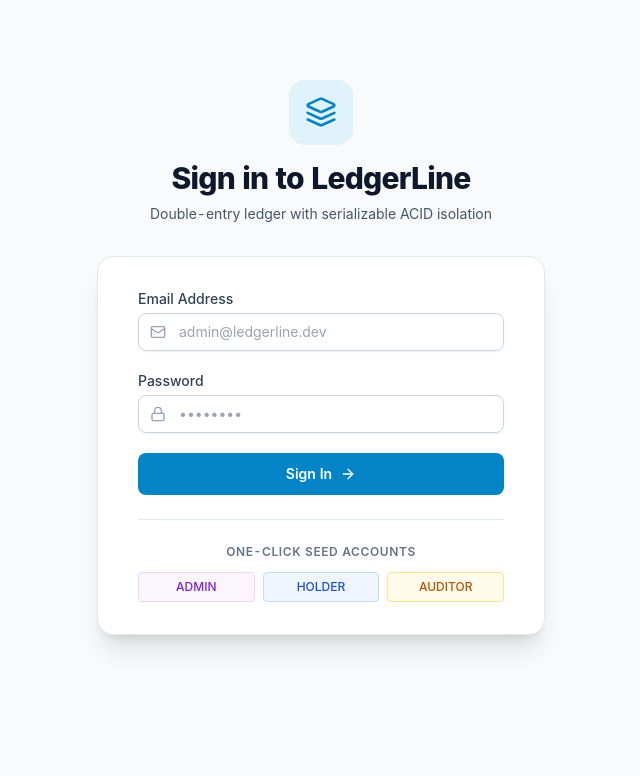
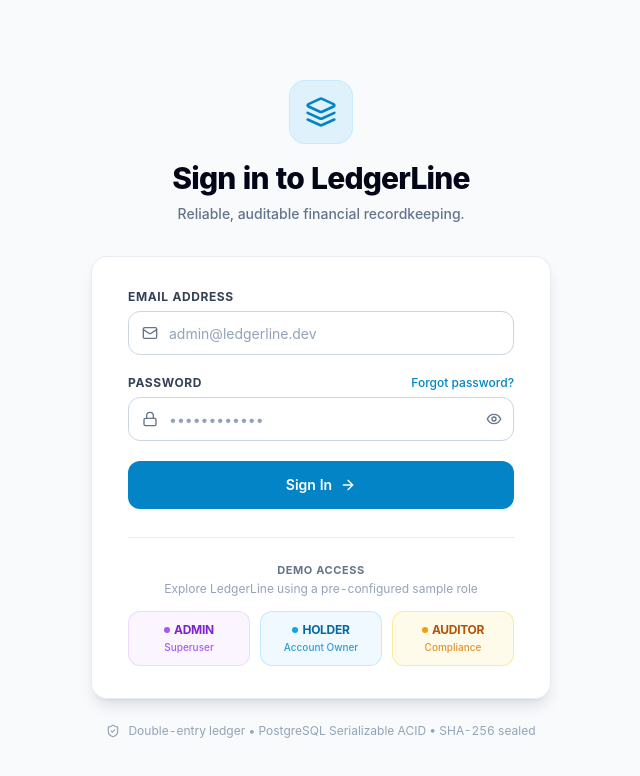
Before and after one commit to premnaren/LedgerLine, a Next.js app in the folder apps/web/: page /login in a window 1280 px wide. Shown: the top 776 px of the page, without its empty margins (319-959 px from the left). Built offline with nearby package versions, Linux system fonts and the light colour scheme.

Commit message:
feat(ui): refine screen 01 login ergonomics, password visibility toggle, forgot password flow, and demo role badges

```diff
--- a/apps/web/app/(auth)/login/page.tsx
+++ b/apps/web/app/(auth)/login/page.tsx
@@ -3,12 +3,26 @@
 import React, { useState } from 'react';
 import { useRouter } from 'next/navigation';
 import { setAccessToken, setUser } from '@/lib/auth';
-import { Layers, Lock, Mail, AlertCircle, ArrowRight } from 'lucide-react';
+import {
+  Layers,
+  Lock,
+  Mail,
+  AlertCircle,
+  ArrowRight,
+  Eye,
+  EyeOff,
+  Loader2,
+  ShieldCheck,
+  Info,
+  X,
+} from 'lucide-react';
 
 export default function LoginPage() {
   const router = useRouter();
   const [email, setEmail] = useState('');
   const [password, setPassword] = useState('');
+  const [showPassword, setShowPassword] = useState(false);
+  const [showForgotNotice, setShowForgotNotice] = useState(false);
   const [error, setError] = useState<string | null>(null);
   const [loading, setLoading] = useState(false);
 
@@ -27,7 +41,7 @@ export default function LoginPage() {
 
       const data = await res.json();
       if (!res.ok) {
-        throw new Error(data.error || 'Failed to login');
+        throw new Error(data.error || 'Invalid email or password');
       }
 
       // Store in memory (NEVER in localStorage)
@@ -45,108 +59,220 @@ export default function LoginPage() {
   const handleQuickLogin = (quickEmail: string, quickPass: string) => {
     setEmail(quickEmail);
     setPassword(quickPass);
+    setError(null);
   };
 
   return (
-    <div className="min-h-[80vh] flex flex-col justify-center items-center py-12 px-4 sm:px-6 lg:px-8">
+    <div className="min-h-[85vh] flex flex-col justify-center items-center py-12 px-4 sm:px-6 lg:px-8">
+      {/* Brand Header */}
       <div className="sm:mx-auto sm:w-full sm:max-w-md text-center">
-        <div className="inline-flex items-center justify-center h-16 w-16 rounded-2xl bg-sky-500/10 text-sky-600 mb-4 shadow-sm">
+        <div className="inline-flex items-center justify-center h-16 w-16 rounded-2xl bg-sky-500/10 text-sky-600 mb-4 shadow-xs border border-sky-200/60">
           <Layers className="h-8 w-8" />
         </div>
-        <h2 className="text-3xl font-extrabold text-slate-900 tracking-tight">
+        <h1 className="text-3xl font-extrabold text-slate-950 tracking-tight-display">
           Sign in to LedgerLine
-        </h2>
-        <p className="mt-2 text-sm text-slate-600">
-          Double-entry ledger with serializable ACID isolation
+        </h1>
+        <p className="mt-2 text-sm text-slate-500 font-medium">
+          Reliable, auditable financial recordkeeping.
         </p>
       </div>
 
-      <div className="mt-8 sm:mx-auto sm:w-full sm:max-w-md">
-        <div className="bg-white py-8 px-6 shadow-xl rounded-2xl sm:px-10 border border-slate-200">
+      {/* Main Authentication Card */}
+      <div className="mt-8 sm:mx-auto sm:w-full sm:max-w-[460px]">
+        <div className="bg-white/90 backdrop-blur-md py-8 px-6 sm:px-9 shadow-lg rounded-2xl border border-slate-200/80">
+          {/* Error Banner */}
           {error && (
-            <div className="mb-4 p-3 bg-red-50 border border-red-200 rounded-lg flex items-center space-x-2 text-sm text-red-700">
-              <AlertCircle className="h-4 w-4 shrink-0" />
-              <span>{error}</span>
+            <div
+              role="alert"
+              className="mb-5 p-3.5 bg-red-50/90 border border-red-200 rounded-xl flex items-start space-x-3 text-sm text-red-700 animate-in fade-in-50 duration-200"
+            >
+              <AlertCircle className="h-5 w-5 shrink-0 text-red-600 mt-0.5" />
+              <div className="flex-1">
+                <p className="font-semibold text-red-900">Authentication Failed</p>
+                <p className="text-red-700 mt-0.5 text-xs">{error}</p>
+              </div>
             </div>
           )}
 
-          <form className="space-y-5" onSubmit={handleSubmit}>
+          {/* Forgot Password Information Banner */}
+          {showForgotNotice && (
+            <div className="mb-5 p-3.5 bg-sky-50 border border-sky-200 rounded-xl text-xs text-sky-900 flex items-start space-x-2.5 animate-in fade-in-50 duration-200">
+              <Info className="h-4 w-4 shrink-0 text-sky-600 mt-0.5" />
+              <div className="flex-1">
+                <p className="font-semibold text-sky-950">Password Recovery</p>
+                <p className="text-sky-800 mt-0.5">
+                  In LedgerLine&apos;s multi-tenant core engine, credentials are managed by your administrator. Contact security operations or select a demo role below to explore.
+                </p>
+              </div>
+              <button
+                type="button"
+                onClick={() => setShowForgotNotice(false)}
+                className="text-sky-600 hover:text-sky-900 p-0.5 rounded transition"
+                aria-label="Dismiss notice"
+              >
+                <X className="h-3.5 w-3.5" />
+              </button>
+            </div>
+          )}
+
+          <form className="space-y-5" onSubmit={handleSubmit} noValidate>
+            {/* Email Field */}
             <div>
-              <label className="block text-sm font-medium text-slate-700">
+              <label
+                htmlFor="email"
+                className="block text-xs font-bold uppercase tracking-wider text-slate-700 mb-1.5"
+              >
                 Email Address
               </label>
-              <div className="mt-1 relative rounded-md shadow-sm">
-                <div className="absolute inset-y-0 left-0 pl-3 flex items-center pointer-events-none text-slate-400">
+              <div className="relative rounded-xl shadow-2xs">
+                <div className="absolute inset-y-0 left-0 pl-3.5 flex items-center pointer-events-none text-slate-500">
                   <Mail className="h-4 w-4" />
                 </div>
                 <input
+                  id="email"
+                  name="email"
                   type="email"
                   required
+                  autoComplete="email"
                   value={email}
                   onChange={(e) => setEmail(e.target.value)}
-                  className="block w-full pl-10 pr-3 py-2 border border-slate-300 rounded-lg focus:outline-none focus:ring-2 focus:ring-sky-500 focus:border-sky-500 text-sm"
+                  className="h-11 w-full pl-10 pr-3.5 rounded-xl border border-slate-300 bg-white text-sm text-slate-900 placeholder:text-slate-400 focus-visible:outline-none focus-visible:ring-2 focus-visible:ring-sky-500 focus-visible:border-sky-500 transition"
                   placeholder="admin@ledgerline.dev"
                 />
               </div>
             </div>
 
+            {/* Password Field */}
             <div>
-              <label className="block text-sm font-medium text-slate-700">
-                Password
-              </label>
-              <div className="mt-1 relative rounded-md shadow-sm">
-                <div className="absolute inset-y-0 left-0 pl-3 flex items-center pointer-events-none text-slate-400">
+              <div className="flex items-center justify-between mb-1.5">
+                <label
+                  htmlFor="password"
+                  className="block text-xs font-bold uppercase tracking-wider text-slate-700"
+                >
+                  Password
+                </label>
+                <button
+                  type="button"
+                  onClick={() => setShowForgotNotice(true)}
+                  className="text-xs font-medium text-sky-600 hover:text-sky-700 focus-visible:outline-none focus-visible:underline transition pressable"
+                >
+                  Forgot password?
+                </button>
+              </div>
+              <div className="relative rounded-xl shadow-2xs">
+                <div className="absolute inset-y-0 left-0 pl-3.5 flex items-center pointer-events-none text-slate-500">
                   <Lock className="h-4 w-4" />
                 </div>
                 <input
-                  type="password"
+                  id="password"
+                  name="password"
+                  type={showPassword ? 'text' : 'password'}
                   required
+                  autoComplete="current-password"
                   value={password}
                   onChange={(e) => setPassword(e.target.value)}
-                  className="block w-full pl-10 pr-3 py-2 border border-slate-300 rounded-lg focus:outline-none focus:ring-2 focus:ring-sky-500 focus:border-sky-500 text-sm"
-                  placeholder="••••••••"
+                  className="h-11 w-full pl-10 pr-10 rounded-xl border border-slate-300 bg-white text-sm text-slate-900 placeholder:text-slate-400 focus-visible:outline-none focus-visible:ring-2 focus-visible:ring-sky-500 focus-visible:border-sky-500 transition"
+                  placeholder="••••••••••••"
                 />
+                <button
+                  type="button"
+                  onClick={() => setShowPassword(!showPassword)}
+                  aria-label={showPassword ? 'Hide password' : 'Show password'}
+                  className="absolute inset-y-0 right-0 pr-3 flex items-center text-slate-400 hover:text-slate-600 focus-visible:outline-none focus-visible:text-slate-700 transition"
+                >
+                  {showPassword ? (
+                    <EyeOff className="h-4 w-4 text-slate-500" />
+                  ) : (
+                    <Eye className="h-4 w-4 text-slate-500" />
+                  )}
+                </button>
               </div>
             </div>
 
+            {/* Primary Submit Button */}
             <button
               type="submit"
               disabled={loading}
-              className="w-full flex justify-center items-center py-2.5 px-4 border border-transparent rounded-lg shadow-sm text-sm font-semibold text-white bg-sky-600 hover:bg-sky-700 focus:outline-none focus:ring-2 focus:ring-offset-2 focus:ring-sky-500 disabled:opacity-50 transition"
+              className="h-12 w-full flex justify-center items-center py-2.5 px-4 rounded-xl shadow-xs text-sm font-semibold text-white bg-sky-600 hover:bg-sky-700 focus-visible:outline-none focus-visible:ring-2 focus-visible:ring-offset-2 focus-visible:ring-sky-500 disabled:opacity-60 disabled:cursor-not-allowed transition pressable"
             >
-              {loading ? 'Authenticating...' : 'Sign In'}
-              {!loading && <ArrowRight className="ml-2 h-4 w-4" />}
+              {loading ? (
+                <>
+                  <Loader2 className="mr-2 h-4 w-4 animate-spin text-white" />
+                  <span>Authenticating...</span>
+                </>
+              ) : (
+                <>
+                  <span>Sign In</span>
+                  <ArrowRight className="ml-2 h-4 w-4" />
+                </>
+              )}
             </button>
           </form>
 
-          <div className="mt-6 pt-6 border-t border-slate-200">
-            <p className="text-xs font-semibold text-slate-500 uppercase tracking-wider text-center mb-3">
-              One-Click Seed Accounts
-            </p>
-            <div className="grid grid-cols-3 gap-2">
+          {/* Demo Access Section */}
+          <div className="mt-7 pt-6 border-t border-slate-200/80">
+            <div className="text-center mb-3.5">
+              <span className="text-[11px] font-bold text-slate-500 uppercase tracking-wider block">
+                Demo Access
+              </span>
+              <p className="text-xs text-slate-400 mt-0.5">
+                Explore LedgerLine using a pre-configured sample role
+              </p>
+            </div>
+
+            <div className="grid grid-cols-3 gap-2.5">
               <button
                 type="button"
                 onClick={() => handleQuickLogin('admin@ledgerline.dev', 'Admin1234!')}
-                className="py-1.5 px-2 bg-purple-50 hover:bg-purple-100 text-purple-700 border border-purple-200 rounded text-xs font-medium transition"
+                className="py-2.5 px-2 bg-purple-50 hover:bg-purple-100/80 text-purple-700 border border-purple-200/80 rounded-xl text-center transition pressable focus-visible:outline-none focus-visible:ring-2 focus-visible:ring-purple-500"
+                aria-label="Sign in as Admin demo account"
               >
-                ADMIN
+                <div className="flex items-center justify-center space-x-1 mb-0.5">
+                  <span className="h-1.5 w-1.5 rounded-full bg-purple-500"></span>
+                  <span className="text-xs font-bold tracking-tight">ADMIN</span>
+                </div>
+                <span className="text-[10px] text-purple-600/80 font-medium block">
+                  Superuser
+                </span>
               </button>
+
               <button
                 type="button"
                 onClick={() => handleQuickLogin('holder@ledgerline.dev', 'Holder1234!')}
-                className="py-1.5 px-2 bg-blue-50 hover:bg-blue-100 text-blue-700 border border-blue-200 rounded text-xs font-medium transition"
+                className="py-2.5 px-2 bg-sky-50 hover:bg-sky-100/80 text-sky-700 border border-sky-200/80 rounded-xl text-center transition pressable focus-visible:outline-none focus-visible:ring-2 focus-visible:ring-sky-500"
+                aria-label="Sign in as Holder demo account"
               >
-                HOLDER
+                <div className="flex items-center justify-center space-x-1 mb-0.5">
+                  <span className="h-1.5 w-1.5 rounded-full bg-sky-500"></span>
+                  <span className="text-xs font-bold tracking-tight">HOLDER</span>
+                </div>
+                <span className="text-[10px] text-sky-600/80 font-medium block">
+                  Account Owner
+                </span>
               </button>
+
               <button
                 type="button"
                 onClick={() => handleQuickLogin('auditor@ledgerline.dev', 'Audit1234!')}
-                className="py-1.5 px-2 bg-amber-50 hover:bg-amber-100 text-amber-700 border border-amber-200 rounded text-xs font-medium transition"
+                className="py-2.5 px-2 bg-amber-50 hover:bg-amber-100/80 text-amber-700 border border-amber-200/80 rounded-xl text-center transition pressable focus-visible:outline-none focus-visible:ring-2 focus-visible:ring-amber-500"
+                aria-label="Sign in as Auditor demo account"
               >
-                AUDITOR
+                <div className="flex items-center justify-center space-x-1 mb-0.5">
+                  <span className="h-1.5 w-1.5 rounded-full bg-amber-500"></span>
+                  <span className="text-xs font-bold tracking-tight">AUDITOR</span>
+                </div>
+                <span className="text-[10px] text-amber-600/80 font-medium block">
+                  Compliance
+                </span>
               </button>
             </div>
           </div>
+        </div>
+
+        {/* Security / Engine Trust Badge */}
+        <div className="mt-6 flex items-center justify-center space-x-2 text-xs text-slate-400">
+          <ShieldCheck className="h-3.5 w-3.5 text-slate-400" />
+          <span>Double-entry ledger • PostgreSQL Serializable ACID • SHA-256 sealed</span>
         </div>
       </div>
     </div>
```
Also changed, not shown: 1 other file (tests, documents, lock files or other folders).
